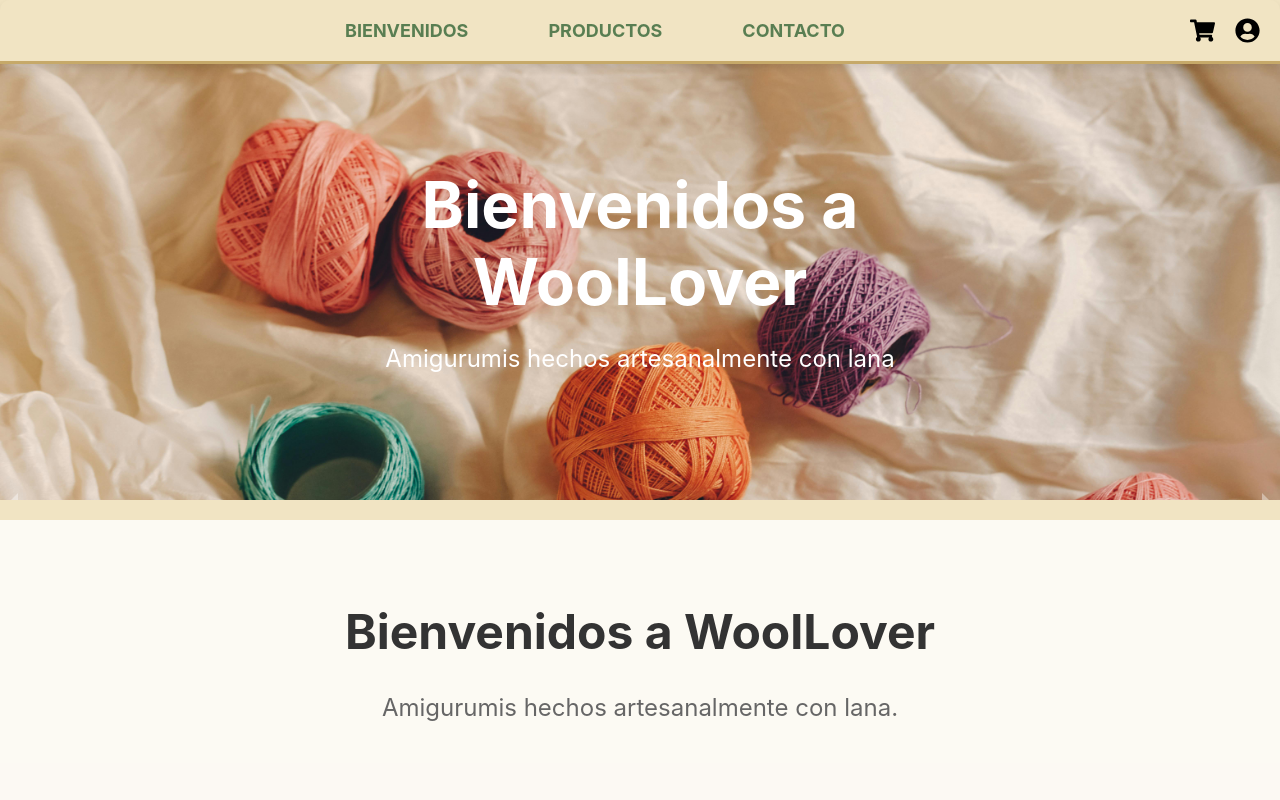
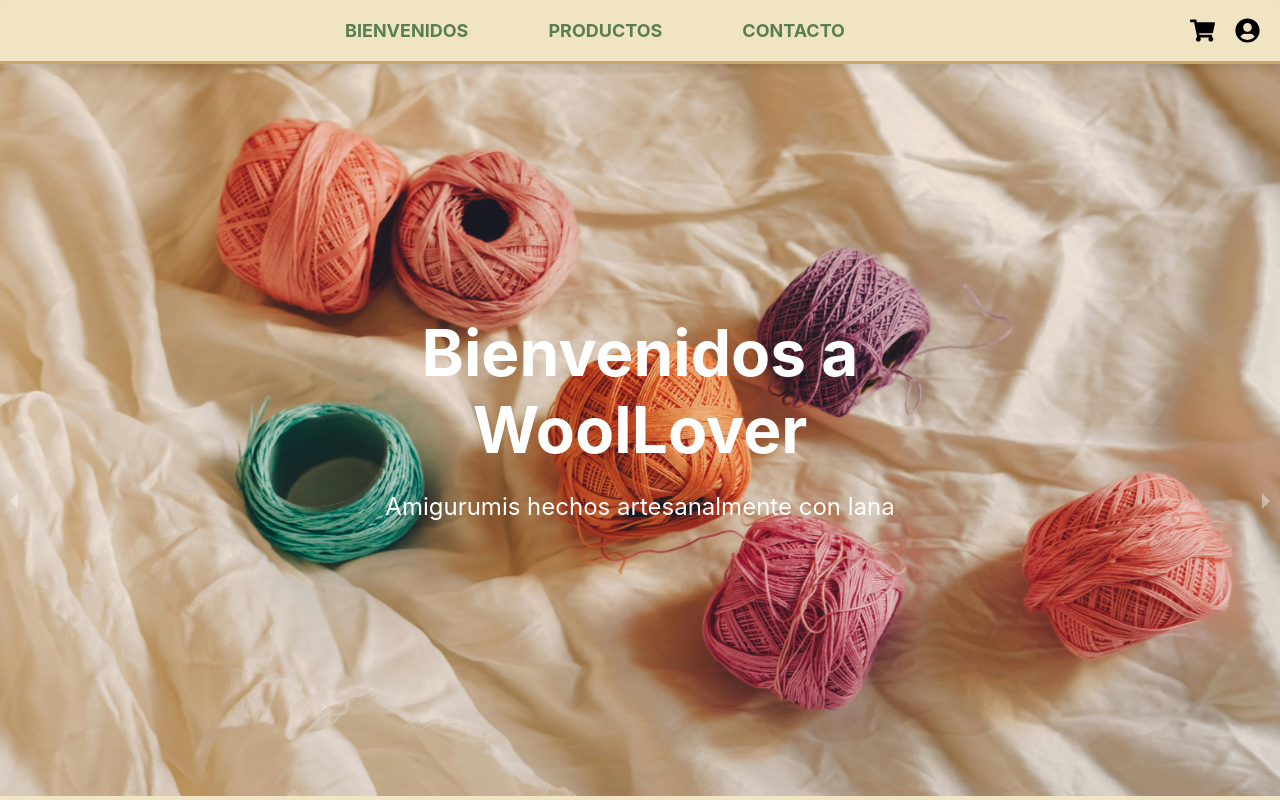
Before and after one commit to VictorTorreblancaFranco/Woollover_Shop, a React (Create React App) app: page / in a window 1280 px wide. Built offline with nearby package versions, Linux system fonts and the light colour scheme.

Commit message:
style: adjust carousel height

```diff
--- a/src/Carrusel.css
+++ b/src/Carrusel.css
@@ -1,7 +1,7 @@
 /* src/Carrusel.css */
 .carrusel-container {
     width: 100%;
-    height: 60vh;
+    height: 97vh;
     /* Ocupa solo el 60% de la altura de la pantalla */
     position: relative;
     /* Posiciona los elementos dentro */
```
